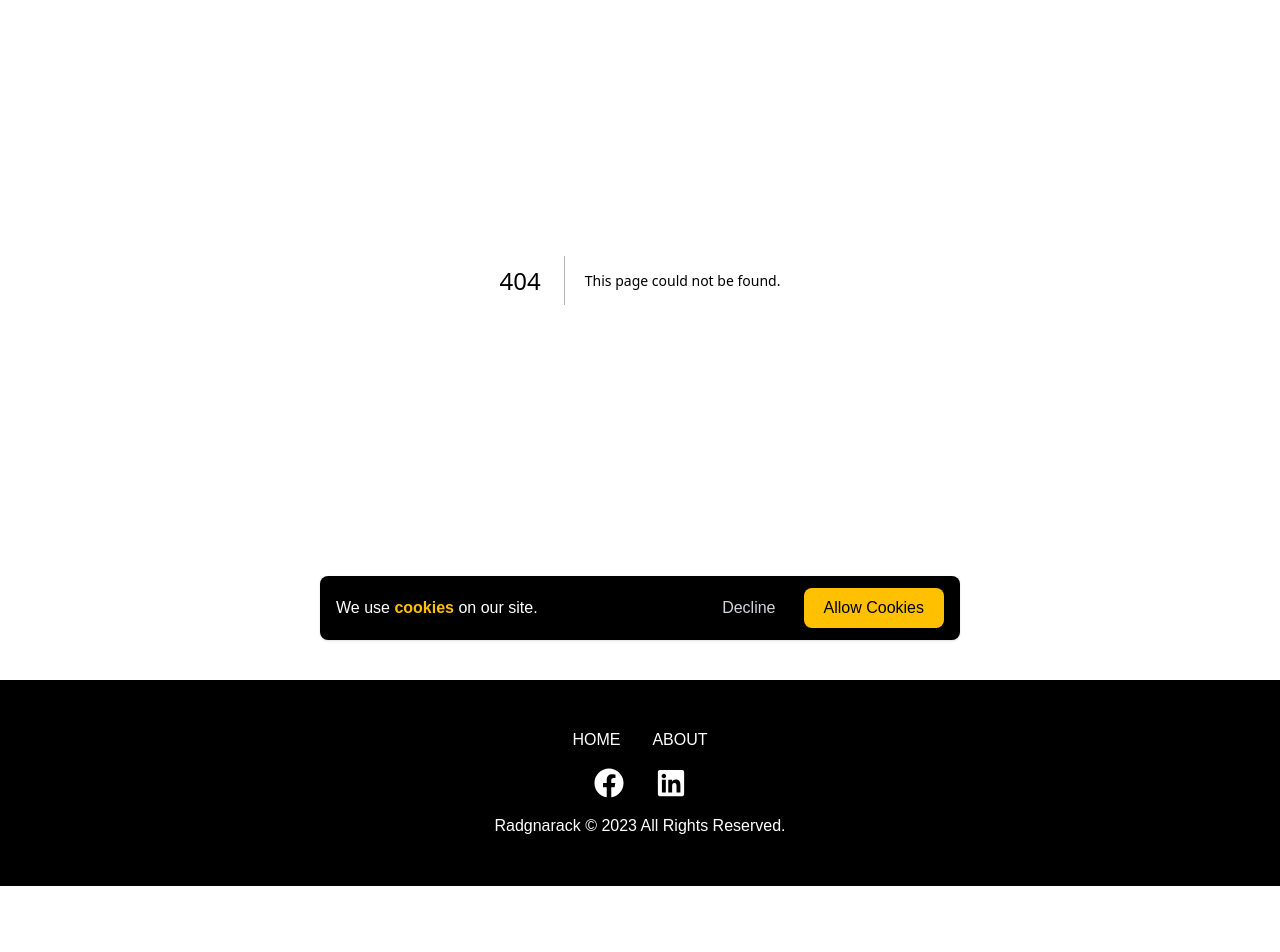
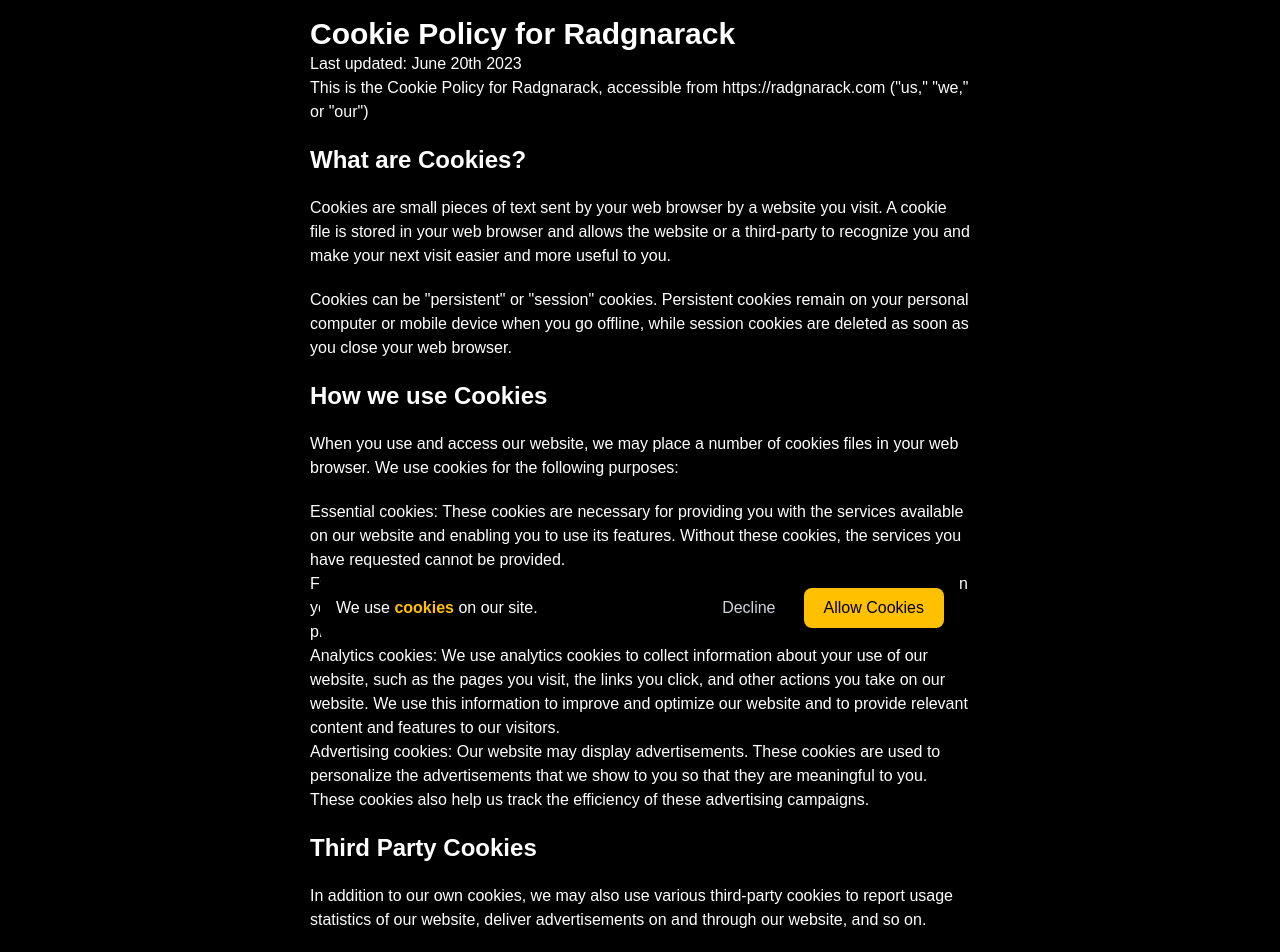
Before and after one commit to ErikRobles/radgnarack, a Next.js app: page /cookies in a window 1280 px wide. Before the commit this address had no page. Shown: the part 120-1072 px from the top of the page. Before the commit the page ends 1006 px from the top, so only its background shows below. Built offline with nearby package versions, Linux system fonts and the light colour scheme.

Commit message:
added Cookies Policy Page

```diff
--- a/app/components/CookieBanner.jsx
+++ b/app/components/CookieBanner.jsx
@@ -33,7 +33,7 @@
                          bg-black rounded-lg shadow`}
     >
       <div className="text-center">
-        <Link href="/info/cookies">
+        <Link href="../cookies">
           <p>
             We use <span className="font-bold text-[#ffc000]">cookies</span> on
             our site.
--- /dev/null
+++ b/app/cookies/page.jsx
@@ -0,0 +1,63 @@
+import React from "react";
+
+const page = () => {
+  return (
+    <section id="cookies" className="bg-black text-white">
+      <div className="custom-container mx-auto px-5 pt-24">
+        <div className="py-10">
+          <h1 className="text-3xl font-bold">Cookie Policy for Radgnarack</h1>
+          <p>Last updated: June 20th 2023</p>
+          <p>
+            This is the Cookie Policy for Radgnarack, accessible from
+            https://radgnarack.com (&quot;us,&quot; &quot;we,&quot; or &quot;our&quot;)
+          </p>
+          <h2 className="text-2xl font-bold pt-5">What are Cookies?</h2>
+          <p className="py-5">
+            Cookies are small pieces of text sent by your web browser by a
+            website you visit. A cookie file is stored in your web browser and
+            allows the website or a third-party to recognize you and make your
+            next visit easier and more useful to you.
+          </p>
+          <p>
+            Cookies can be &quot;persistent&quot; or &quot;session&quot; cookies. Persistent cookies
+            remain on your personal computer or mobile device when you go
+            offline, while session cookies are deleted as soon as you close your
+            web browser.
+          </p>
+          <h2 className="text-2xl font-bold pt-5">How we use Cookies</h2>
+          <p className="py-5">
+            When you use and access our website, we may place a number of
+            cookies files in your web browser. We use cookies for the following
+            purposes:{" "}
+          </p>
+          <ul>
+            <li>Essential cookies: These cookies are necessary for providing you with the services available on our website and enabling you to use its features. Without these cookies, the services you have requested cannot be provided. </li>
+            <li>Functionality cookies: These cookies allow our website to remember choices you make when you use our website, such as remembering your login details or preferences. These cookies provide a more personalized experience and enhance your visit. </li>
+            <li>
+            Analytics cookies: We use analytics cookies to collect information about your use of our website, such as the pages you visit, the links you click, and other actions you take on our website. We use this information to improve and optimize our website and to provide relevant content and features to our visitors.
+            </li>
+            <li>
+            Advertising cookies: Our website may display advertisements. These cookies are used to personalize the advertisements that we show to you so that they are meaningful to you. These cookies also help us track the efficiency of these advertising campaigns.
+            </li>
+          </ul>
+          <h2 className="text-2xl font-bold pt-5">Third Party Cookies</h2>
+          <p className="py-5">
+          In addition to our own cookies, we may also use various third-party cookies to report usage statistics of our website, deliver advertisements on and through our website, and so on.
+          </p>
+          <h2 className="text-2xl font-bold pt-5">Your choices regarding cookies</h2>
+          <p className="py-5">If you&apos;d like to delete cookies or instruct your web browser to delete or refuse cookies, please visit the help pages of your web browser. Please note, however, that if you delete cookies or refuse to accept them, you might not be able to use all the features we offer, you may not be able to store your preferences, and some of our pages might not display properly. </p>
+          <h2 className="text-2xl font-bold pt-5">Changes to this Cookie Policy</h2>
+          <p className="py-5">We may update our Cookies Policy from time to time. We will notify you of any changes by posting the new Cookies Policy on this page. </p>
+          <h2 className="text-2xl font-bold pt-5">Contact Us</h2>
+          <p className="py-5">If you have any questions about this Cookies Policy, please contact us: </p>
+          <ul>
+            <li>By email: info@radgnarack.com</li>
+            <li>By visiting this page on our website: https://radgnarack.com/contact</li>
+          </ul>
+        </div>
+      </div>
+    </section>
+  );
+};
+
+export default page;
```
